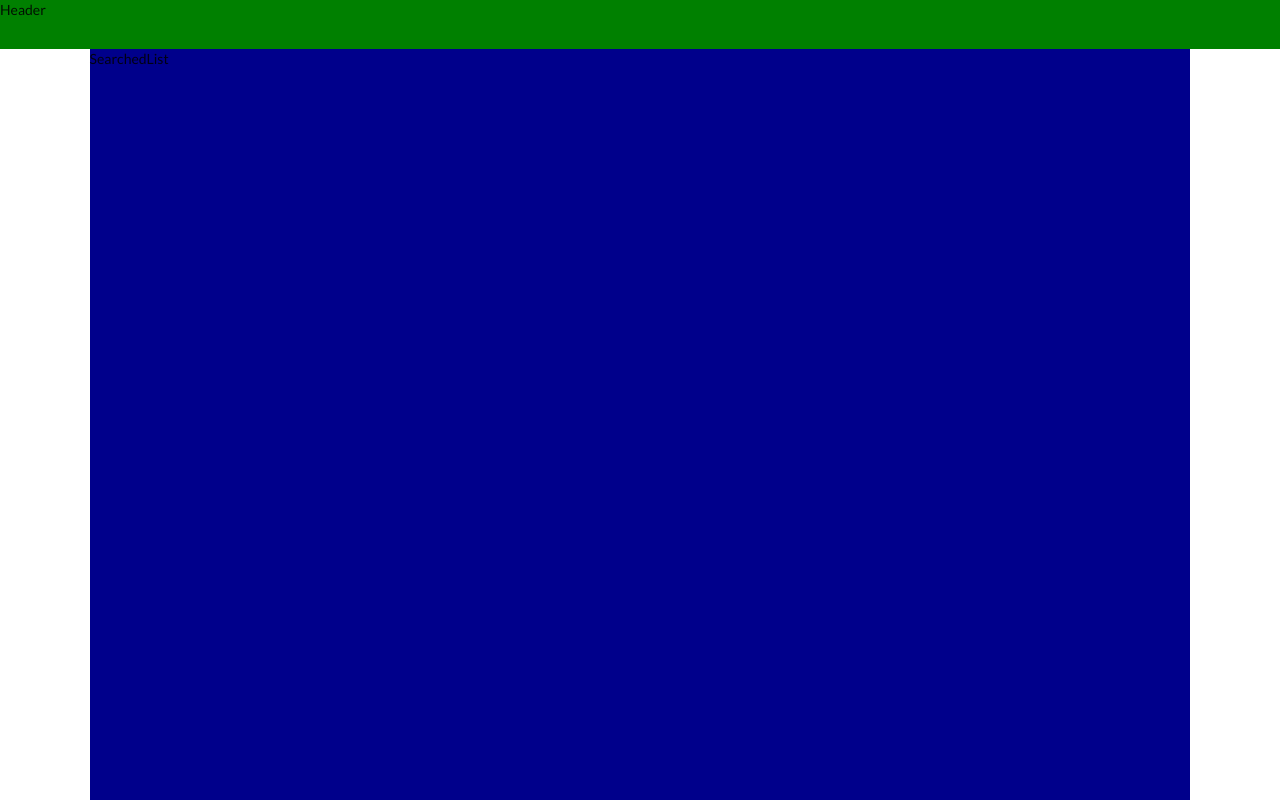
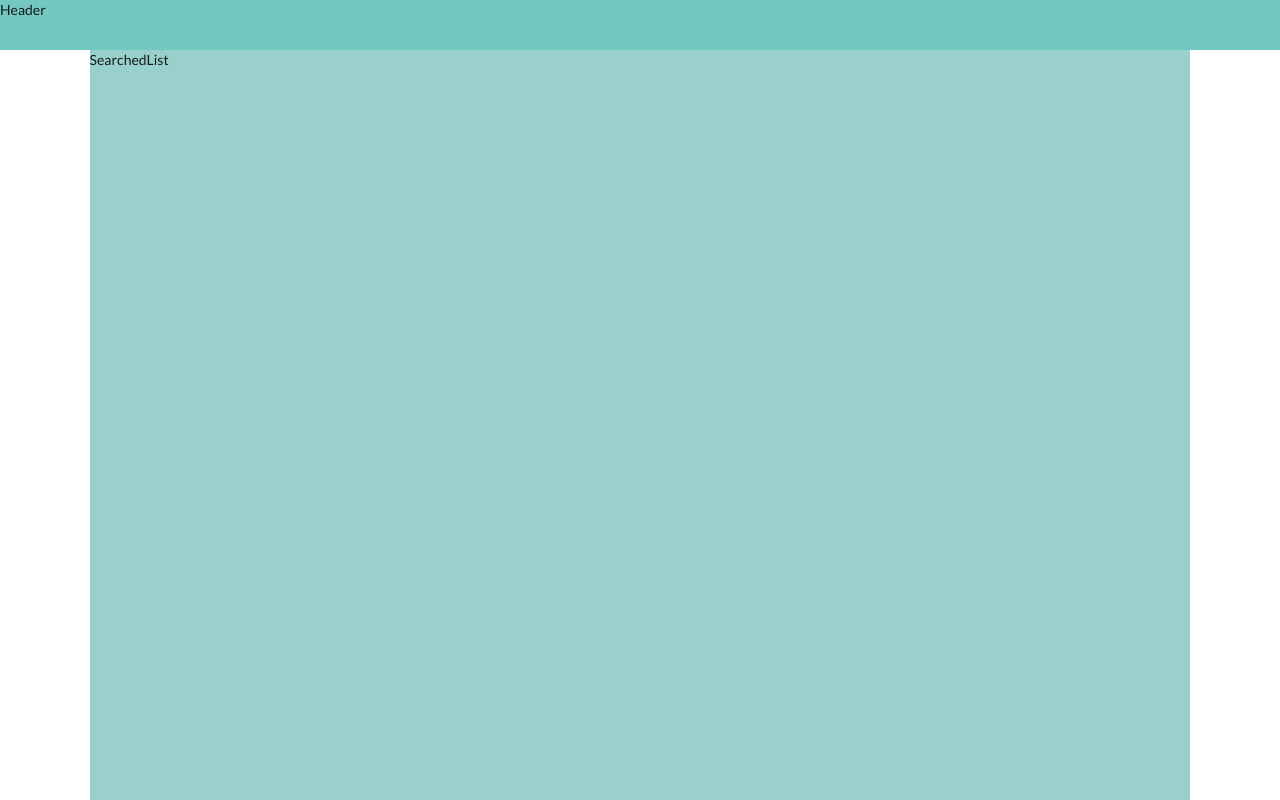
Before and after one commit to f0cuSsss/react-unsplash, a React (Create React App) app: page / in a window 1280 px wide. Shown: the top 800 px of the page. Built offline with nearby package versions, Linux system fonts and the light colour scheme.

Commit message:
Changed bg colors

```diff
--- a/src/styles/index.css
+++ b/src/styles/index.css
@@ -7,21 +7,19 @@ html {
 .wrap {
     display: grid;
     min-height: 100vw;
-    grid-template-rows: 0.2fr 5fr;
+    grid-template-rows: 50px 5fr;
+    grid-template-columns: 100%;
     grid-template-areas: "head" "cont";
 }
 
 .wrap > header {
     grid-area: head;
-    width: 100%;
-    min-height: 30px;
-    max-height: 80px;
-    background-color: green;
+    background-color: #75c7c1;
 }
 
 .wrap > div {
     margin-left: 7vw;
     margin-right: 7vw;
     grid-area: cont;
-    background-color: darkblue;
+    background-color: #99d0cc;
 }
```
